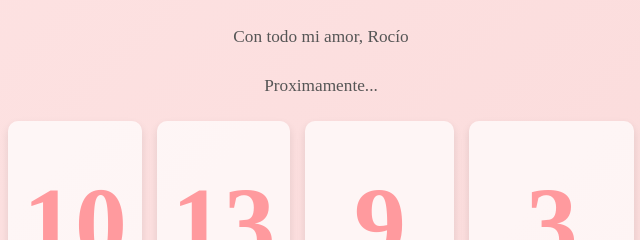
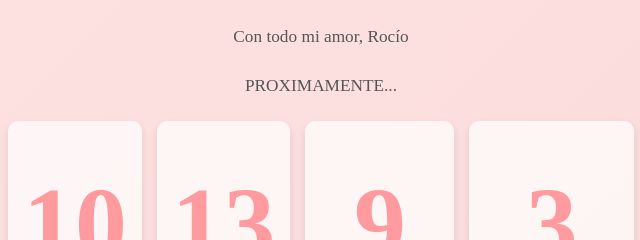
Before and after one commit to Jorgge22/lucky, a plain HTML site: page sorpresa/index.html in a window 1280 px wide. Shown: the part 831-1071 px from the top of the page, 319-959 px from the left. Drawn offline with Linux system fonts and the light colour scheme.

```diff
--- a/sorpresa/index.html
+++ b/sorpresa/index.html
@@ -40,7 +40,7 @@
     <footer>
         <p>Con todo mi amor, Rocío</p>
         <!-- Contador -->
-        <p>Proximamente...</p>
+        <p>PROXIMAMENTE...</p>
         <div id="counter"></div>
         <p>Con todo mi amor, Rocío</p>
     </footer>
```
